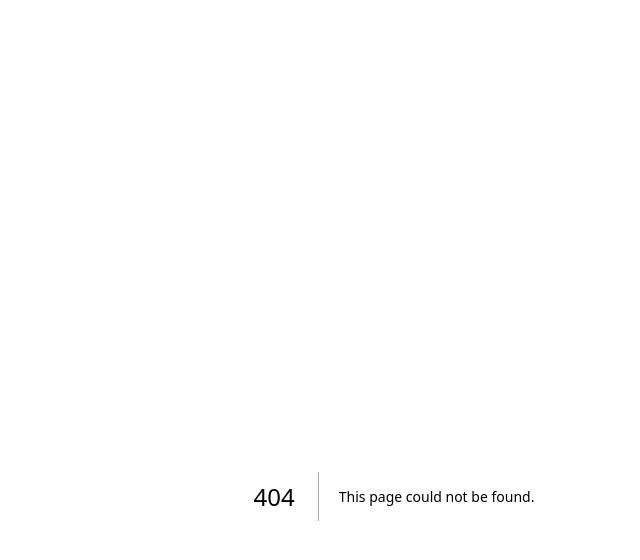
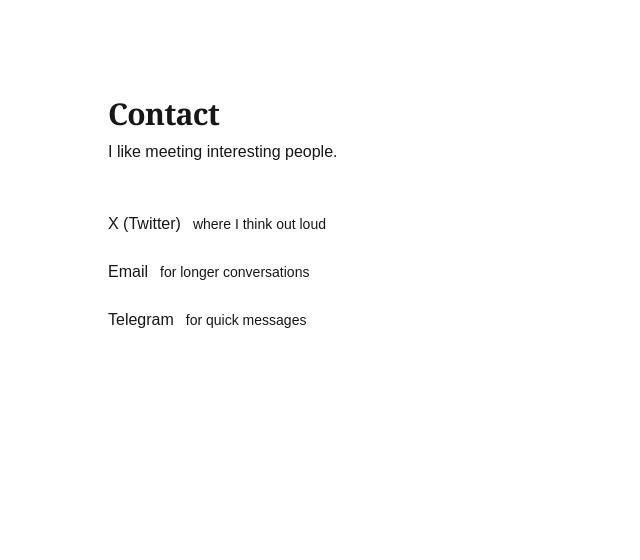
Before and after one commit to P-vora782/notparth, a Next.js app: page /contact in a window 1280 px wide. Before the commit this address had no page. Shown: the top 560 px of the page, without its empty margins (246-886 px from the left). Built offline with nearby package versions, Linux system fonts and the light colour scheme.

Commit message:
Update X handle, reorganize wedefin under work, archive now page
Swap x.com/parthvora links to x.com/0xparthvora, move wedefin into
things-worked-on, and mark the /now page as archived.

Co-Authored-By: Claude Sonnet 5 <noreply@anthropic.com>

```diff
--- /dev/null
+++ b/src/app/contact/page.tsx
@@ -0,0 +1,58 @@
+export const metadata = {
+  title: "Contact — Parth",
+  description: "Get in touch.",
+};
+
+const links = [
+  {
+    label: "X (Twitter)",
+    href: "https://x.com/0xparthvora",
+    description: "where I think out loud",
+  },
+  {
+    label: "Email",
+    href: "mailto:pvora782@gmail.com",
+    description: "for longer conversations",
+  },
+  {
+    label: "Telegram",
+    href: "https://t.me/parthvora",
+    description: "for quick messages",
+  },
+];
+
+export default function ContactPage() {
+  return (
+    <div>
+      <h1 className="font-serif text-3xl font-bold tracking-tight mb-2">
+        Contact
+      </h1>
+      <p className="text-muted mb-12">
+        I like meeting interesting people.
+      </p>
+
+      <div className="flex flex-col gap-6">
+        {links.map((link) => (
+          <a
+            key={link.label}
+            href={link.href}
+            target={link.href.startsWith("mailto") ? undefined : "_blank"}
+            rel={
+              link.href.startsWith("mailto")
+                ? undefined
+                : "noopener noreferrer"
+            }
+            className="group block"
+          >
+            <span className="font-medium group-hover:opacity-70 transition-opacity">
+              {link.label}
+            </span>
+            <span className="text-muted text-sm ml-3">
+              {link.description}
+            </span>
+          </a>
+        ))}
+      </div>
+    </div>
+  );
+}
--- /dev/null
+++ b/src/app/now/page.tsx
@@ -0,0 +1,30 @@
+export const metadata = {
+  title: "Now — Parth",
+  description: "This page is archived for now.",
+};
+
+export default function NowPage() {
+  return (
+    <div>
+      <h1 className="font-serif text-3xl font-bold tracking-tight mb-2">Now</h1>
+      <p className="text-muted mb-12">
+        This page is archived for now.
+      </p>
+
+      <div className="border-t border-border mt-12 pt-8 text-sm text-muted">
+        <p>
+          This is a{" "}
+          <a
+            href="https://nownownow.com/about"
+            target="_blank"
+            rel="noopener noreferrer"
+            className="underline underline-offset-2 hover:text-foreground transition-colors"
+          >
+            now page
+          </a>
+          , inspired by Derek Sivers.
+        </p>
+      </div>
+    </div>
+  );
+}
--- a/src/app/page.tsx
+++ b/src/app/page.tsx
@@ -37,12 +37,17 @@ export default function Home() {
         </div>
       </section>
 
-      {/* now */}
+      {/* things i've worked on */}
       <section className="mb-12 pt-6 border-t border-border">
-        <h2 className="text-sm font-medium text-muted uppercase tracking-widest mb-6">
-          now
+        <h2 className="text-sm font-medium text-muted uppercase tracking-widest mb-8">
+          things i&apos;ve worked on
         </h2>
         <div className="space-y-6">
+          <WorkItem
+            company="wedefin"
+            role="growth"
+            description="leading growth and partnerships at wedefin, an onchain index fund platform."
+          />
           <WorkItem
             company="yolo"
             role="co-founder"
@@ -50,20 +55,6 @@ export default function Home() {
             link="https://tradeyolo.fun"
             linkLabel="tradeyolo.fun"
           />
-          <WorkItem
-            company="wedefin"
-            role="growth"
-            description="leading growth and partnerships at wedefin, an onchain index fund platform."
-          />
-        </div>
-      </section>
-
-      {/* things i've worked on */}
-      <section className="mb-12 pt-6 border-t border-border">
-        <h2 className="text-sm font-medium text-muted uppercase tracking-widest mb-8">
-          things i&apos;ve worked on
-        </h2>
-        <div className="space-y-6">
           <WorkItem
             company="asgardfi"
             role="marketing"
@@ -134,7 +125,7 @@ export default function Home() {
       <footer className="pt-8 border-t border-border">
         <div className="flex items-center gap-6 text-sm text-muted">
           <a
-            href="https://x.com/parthvora"
+            href="https://x.com/0xparthvora"
             target="_blank"
             rel="noopener noreferrer"
             className="hover:text-foreground transition-colors"
@@ -156,7 +147,7 @@ export default function Home() {
             telegram
           </a>
           <a
-            href="https://t.me/0xroomwithparthvora"
+            href="https://t.me/Room0xparthvora"
             target="_blank"
             rel="noopener noreferrer"
             className="hover:text-foreground transition-colors"
```
